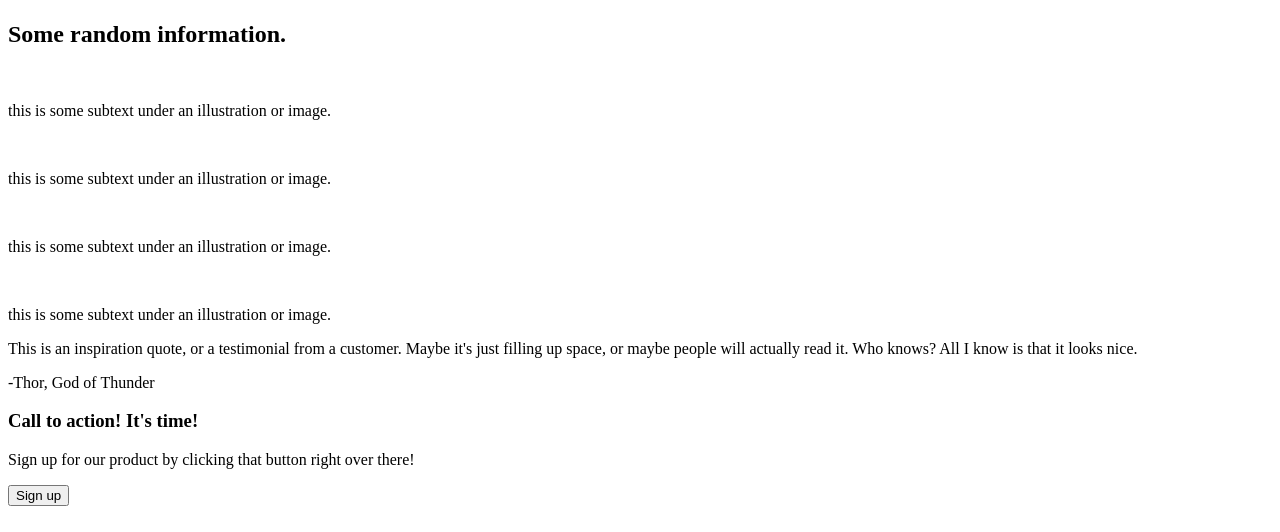
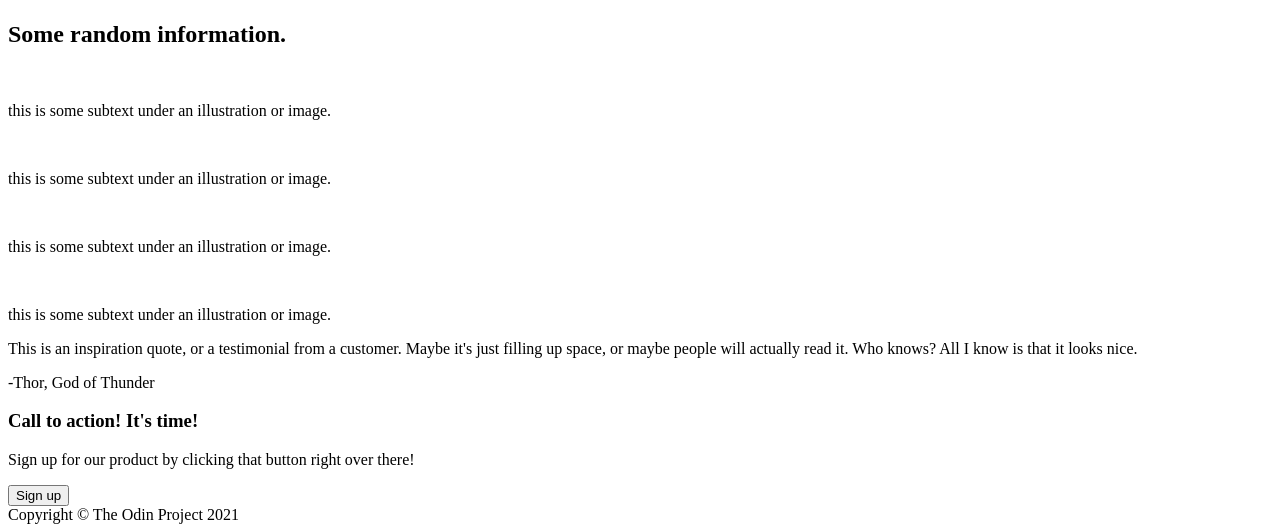
Before and after one commit to Amir-Ramez/Landing-Page, a plain HTML site: page index.html in a window 1280 px wide. Shown: the part 518-1050 px from the top of the page. Drawn offline with Linux system fonts and the light colour scheme.

Commit message:
Structure the footer in index.html

```diff
--- a/index.html
+++ b/index.html
@@ -66,6 +66,10 @@
         <button type="button">Sign up</button>
     </div>
 
+    <div class="footer">
+        Copyright &copy; The Odin Project 2021
+    </div>
+
 </body>
 
 </html>
```
